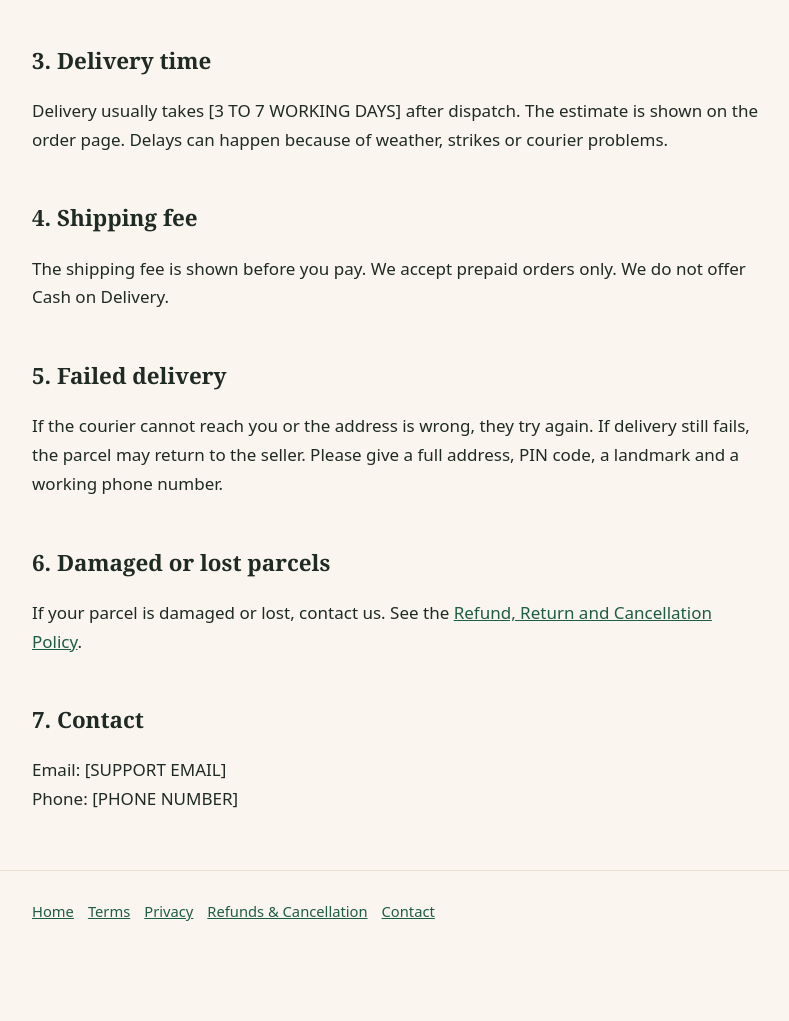
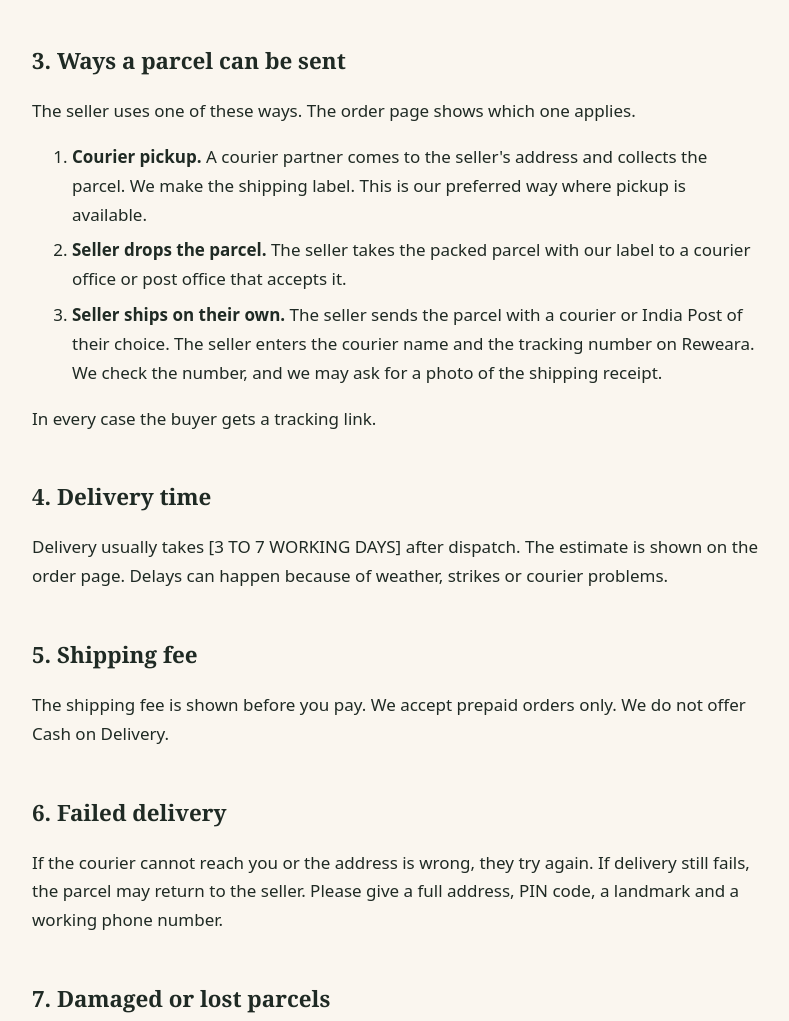
Before and after one commit to sid-sys/reweara.store, a plain HTML site: page shipping-policy.html in a window 1280 px wide. Shown: the part 628-1649 px from the top of the page, without its empty margins (244-1033 px from the left). Before the commit the page ends 1580 px from the top, so only its background shows below. Drawn offline with Linux system fonts and the light colour scheme.

Commit message:
Add shipping methods to Shipping Policy
Co-Authored-By: Claude Sonnet 5.5 <noreply@anthropic.com>

```diff
--- a/shipping-policy.html
+++ b/shipping-policy.html
@@ -18,19 +18,28 @@
 <li>You get a <b>tracking link</b> and order updates until delivery.</li>
 </ol>
 
-<h2>3. Delivery time</h2>
+<h2>3. Ways a parcel can be sent</h2>
+<p>The seller uses one of these ways. The order page shows which one applies.</p>
+<ol>
+<li><b>Courier pickup.</b> A courier partner comes to the seller's address and collects the parcel. We make the shipping label. This is our preferred way where pickup is available.</li>
+<li><b>Seller drops the parcel.</b> The seller takes the packed parcel with our label to a courier office or post office that accepts it.</li>
+<li><b>Seller ships on their own.</b> The seller sends the parcel with a courier or India Post of their choice. The seller enters the courier name and the tracking number on Reweara. We check the number, and we may ask for a photo of the shipping receipt.</li>
+</ol>
+<p>In every case the buyer gets a tracking link.</p>
+
+<h2>4. Delivery time</h2>
 <p>Delivery usually takes [3 TO 7 WORKING DAYS] after dispatch. The estimate is shown on the order page. Delays can happen because of weather, strikes or courier problems.</p>
 
-<h2>4. Shipping fee</h2>
+<h2>5. Shipping fee</h2>
 <p>The shipping fee is shown before you pay. We accept prepaid orders only. We do not offer Cash on Delivery.</p>
 
-<h2>5. Failed delivery</h2>
+<h2>6. Failed delivery</h2>
 <p>If the courier cannot reach you or the address is wrong, they try again. If delivery still fails, the parcel may return to the seller. Please give a full address, PIN code, a landmark and a working phone number.</p>
 
-<h2>6. Damaged or lost parcels</h2>
+<h2>7. Damaged or lost parcels</h2>
 <p>If your parcel is damaged or lost, contact us. See the <a href="refund-policy.html">Refund, Return and Cancellation Policy</a>.</p>
 
-<h2>7. Contact</h2>
+<h2>8. Contact</h2>
 <p>Email: [SUPPORT EMAIL]<br>Phone: [PHONE NUMBER]</p>
 </main>
 <footer><div class="wrap"><a href="/">Home</a><a href="terms.html">Terms</a><a href="privacy.html">Privacy</a><a href="refund-policy.html">Refunds &amp; Cancellation</a><a href="contact.html">Contact</a></div></footer>
```
